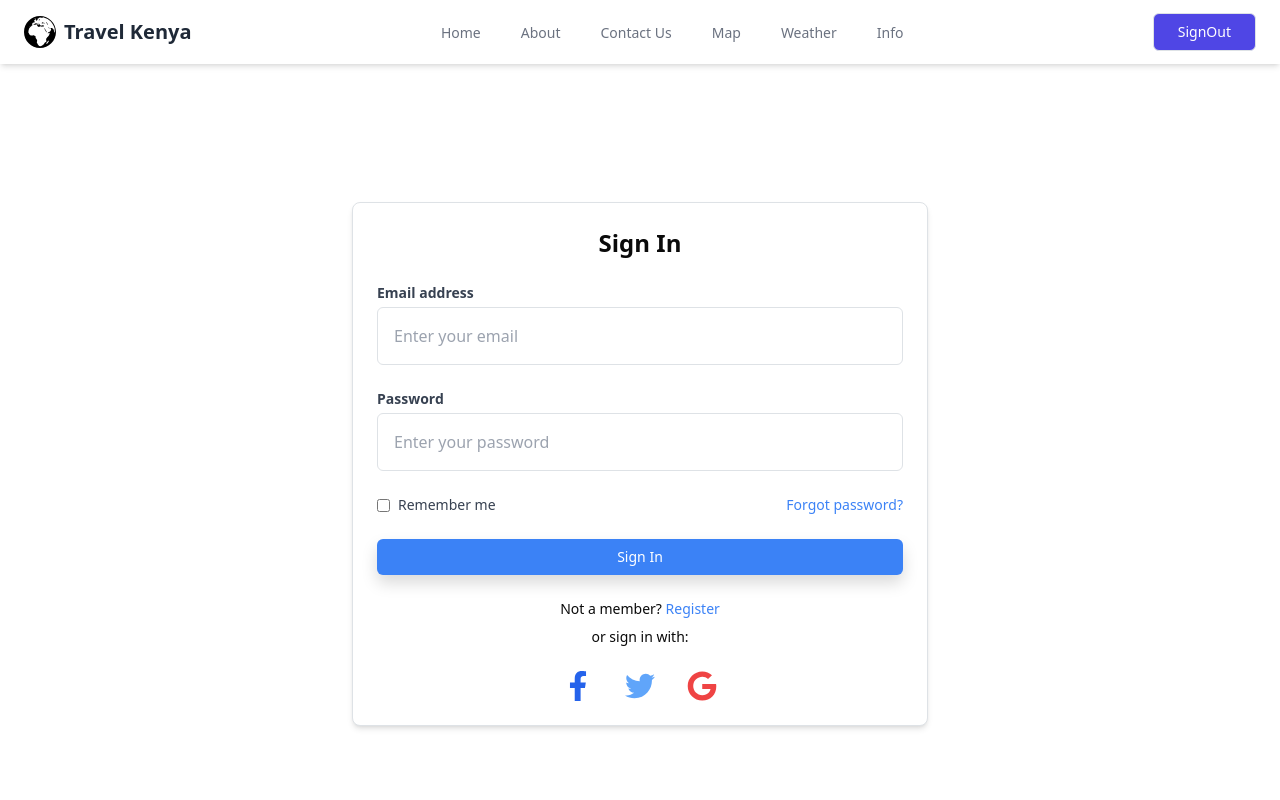
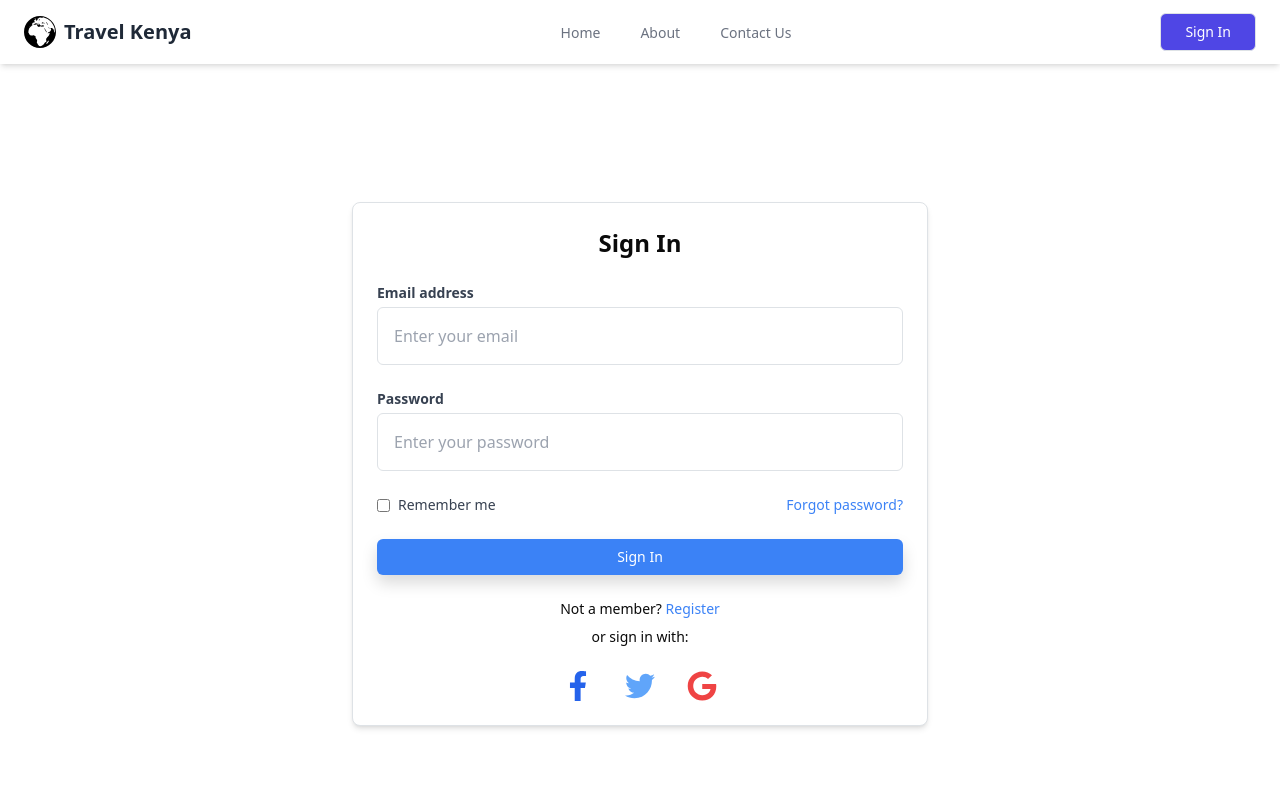
Before and after one commit to kaleabendrias/travel_kenya, a React (Vite) app in the folder front/: page /signin in a window 1280 px wide. Shown: the top 800 px of the page. Built offline with nearby package versions, Linux system fonts and the light colour scheme.

Commit message:
fix: navbar state

```diff
--- a/front/src/components/NavBar.jsx
+++ b/front/src/components/NavBar.jsx
@@ -1,4 +1,4 @@
-import { useState } from 'react';
+import { useState, useEffect } from 'react';
 import { Link } from "react-router-dom";
 import logo from "../assets/logo.svg";
 import SignOut from "./SignOut";
@@ -7,6 +7,28 @@ import { Menu, X } from 'lucide-react';
 
 const NavBar = () => {
   const [isOpen, setIsOpen] = useState(false);
+  const [isAuth, setIsAuth] = useState(false);
+  const [loading, setLoading] = useState(true);
+
+  useEffect(() => {
+    const checkAuth = async () => {
+      try {
+        const authStatus = await isAuthenticated();
+        setIsAuth(authStatus);
+      } catch (error) {
+        console.error("Error checking authentication:", error);
+        setIsAuth(false);
+      } finally {
+        setLoading(false);
+      }
+    };
+
+    checkAuth();
+  }, []);
+
+  if (loading) {
+    return <div>Loading...</div>;
+  }
 
   return (
     <nav className="bg-white shadow-md">
@@ -26,7 +48,7 @@ const NavBar = () => {
             <NavLink to="/">Home</NavLink>
             <NavLink to="/about">About</NavLink>
             <NavLink to="/contactus">Contact Us</NavLink>
-            {isAuthenticated() && (
+            {isAuth && (
               <>
                 <NavLink to="/map">Map</NavLink>
                 <NavLink to="/weather">Weather</NavLink>
@@ -35,7 +57,7 @@ const NavBar = () => {
             )}
           </div>
           <div className="hidden sm:ml-6 sm:flex sm:items-center">
-            {!isAuthenticated() ? (
+            {!isAuth ? (
               <Link
                 to="/signin"
                 className="inline-flex items-center px-4 py-2 border border-transparent text-sm font-medium rounded-md text-white bg-indigo-600 hover:bg-indigo-700 focus:outline-none focus:ring-2 focus:ring-offset-2 focus:ring-indigo-500"
@@ -68,7 +90,7 @@ const NavBar = () => {
           <MobileNavLink to="/">Home</MobileNavLink>
           <MobileNavLink to="/about">About</MobileNavLink>
           <MobileNavLink to="/contactus">Contact Us</MobileNavLink>
-          {isAuthenticated() && (
+          {isAuth && (
             <>
               <MobileNavLink to="/map">Map</MobileNavLink>
               <MobileNavLink to="/weather">Weather</MobileNavLink>
@@ -78,7 +100,7 @@ const NavBar = () => {
         </div>
         <div className="pt-4 pb-3 border-t border-gray-200">
           <div className="mt-3 space-y-1">
-            {!isAuthenticated() ? (
+            {!isAuth ? (
               <Link
                 to="/signin"
                 className="block px-4 py-2 text-base font-medium text-gray-500 hover:text-gray-800 hover:bg-gray-100"
--- a/front/src/components/SignIn.jsx
+++ b/front/src/components/SignIn.jsx
@@ -51,7 +51,7 @@ const SignIn = () => {
         const data = await response.json();
         const { token } = data;
         localStorage.setItem("token", token);
-        navigate("/");
+        window.location.href = "/";
         console.log("Login successful");
         setLoading(false);
       } else {
--- a/front/src/components/SignOut.jsx
+++ b/front/src/components/SignOut.jsx
@@ -1,17 +1,12 @@
-import { useNavigate } from "react-router-dom";
 import Cookies from "js-cookie";
 
 const SignOut = () => {
-  const navigate = useNavigate();
-
   function handleSubmit() {
-    // Remove token from local storage
     localStorage.removeItem("token");
 
-    // Clear cookies
     const cookies = Object.keys(Cookies.get());
     cookies.forEach((cookie) => Cookies.remove(cookie));
-    navigate("/signin");
+    window.location.href = "/signin";
   }
 
   return (
```
